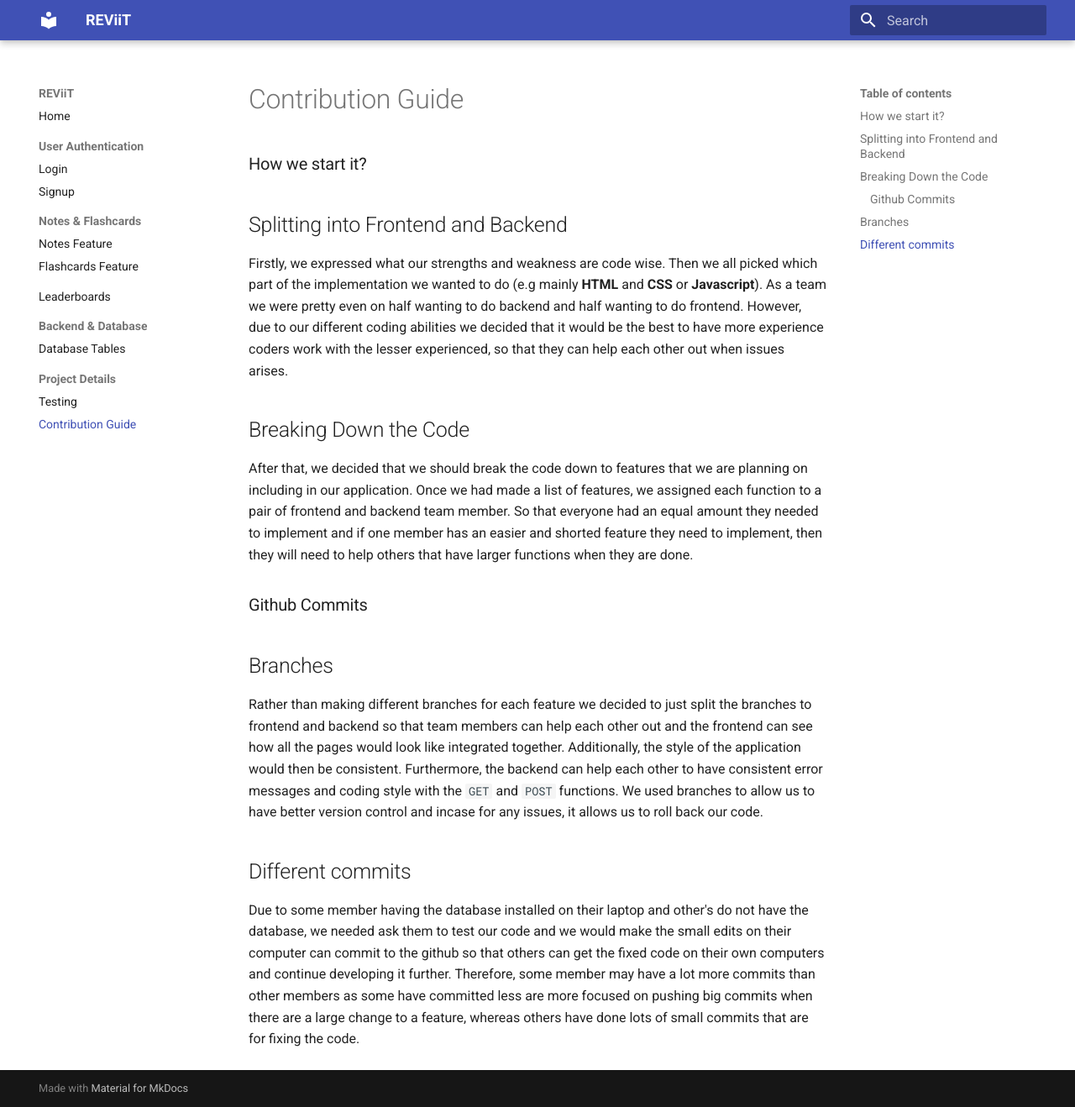
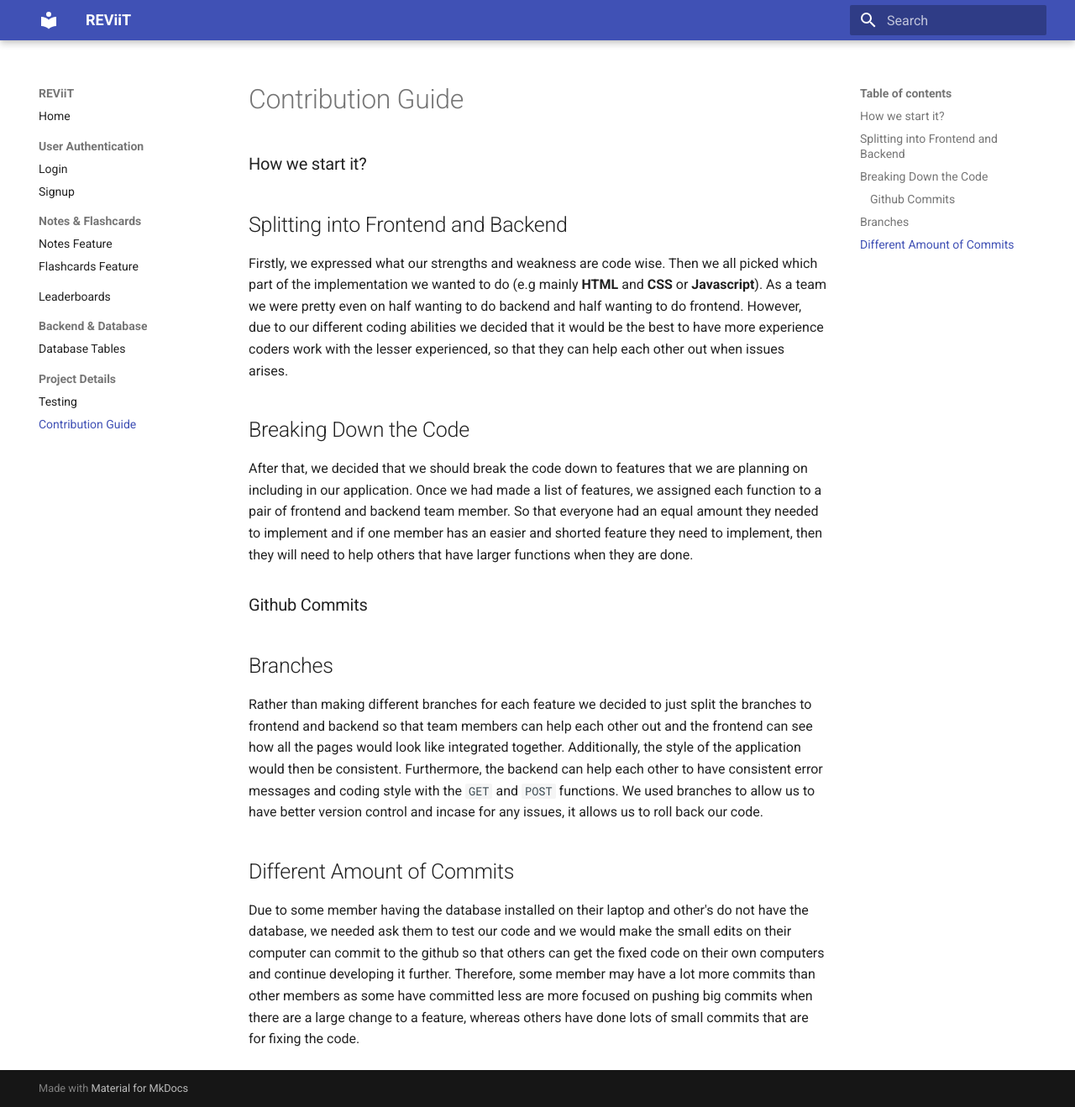
Before and after one commit to Team-1D/SETaP, an MkDocs documentation site: the page built from docs/contribution.md, in a window 1280 px wide and 1318 px high. Shown: the whole window at 84% size. Built offline with MkDocs 1.6.1 and Material for MkDocs 9.7.7, drawn with Linux system fonts in a browser that asks for light colours.

Commit message:
changed contribution md

```diff
--- a/docs/contribution.md
+++ b/docs/contribution.md
@@ -11,5 +11,5 @@ After that, we decided that we should break the code down to features that we ar
 ## Branches
 Rather than making different branches for each feature we decided to just split the branches to frontend and backend so that team members can help each other out and the frontend can see how all the pages would look like integrated together. Additionally, the style of the application would then be consistent. Furthermore, the backend can help each other to have consistent error messages and coding style with the `GET` and `POST` functions. We used branches to allow us to have better version control and incase for any issues, it allows us to roll back our code.
 
-## Different commits
+## Different Amount of Commits
 Due to some member having the database installed on their laptop and other's do not have the database, we needed ask them to test our code and we would make the small edits on their computer can commit to the github so that others can get the fixed code on their own computers and continue developing it further. Therefore, some member may have a lot more commits than other members as some have committed less are more focused on pushing big commits when there are a large change to a feature, whereas others have done lots of small commits that are for fixing the code.
```
